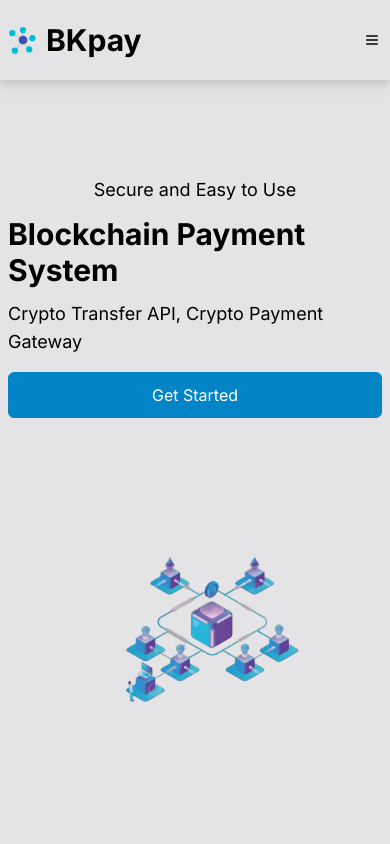
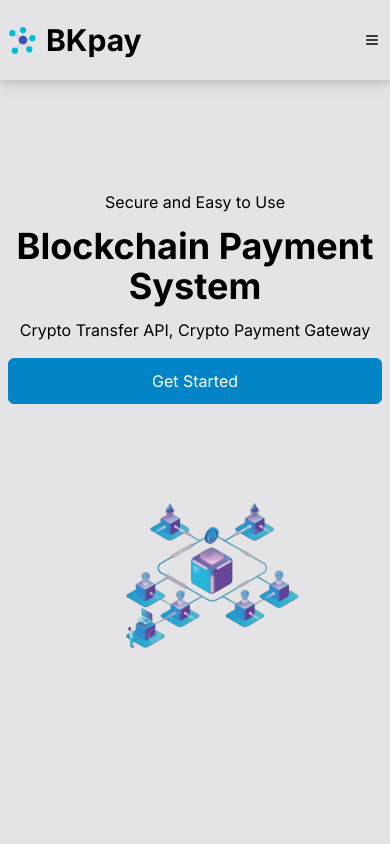
Before and after one commit to BHSK20/blockchain_payment_model, a React (Create React App) app: page / in a window 390 px wide. Shown: the top 844 px of the page. Built offline with nearby package versions, Linux system fonts and the light colour scheme.

Commit message:
fix responsive

```diff
--- a/src/components/shared/Hero.jsx
+++ b/src/components/shared/Hero.jsx
@@ -10,13 +10,13 @@ export default function Hero() {
       <div className="grid md:grid-cols-2 max-w-[1240px] m-auto">
         {/* items-center md:items-start */}
         <div className="flex flex-col justify-center md:items-start w-full px-2 py-20 items-center">
-          <p className="text-lg lg:text-xl xl:text-2xl">
+          <p className="text-base md:text-lg lg:text-xl xl:text-2xl text-center md:text-left">
             Secure and Easy to Use
           </p>
-          <h1 className="py-3 text-3xl md:text-5xl lg:text-6xl xl:text-7xl font-bold">
+          <h1 className="py-3 text-4xl md:text-5xl lg:text-6xl xl:text-7xl font-bold text-center md:text-left">
             Blockchain Payment System
           </h1>
-          <p className="text-lg lg:text-xl xl:text-2xl">
+          <p className="text-base md:text-lg lg:text-xl xl:text-2xl text-center md:text-left">
             Crypto Transfer API, Crypto Payment Gateway
           </p>
           <button className="py-3 px-6 w-full md:w-[60%] my-4">
@@ -25,7 +25,7 @@ export default function Hero() {
         </div>
         <div>
           <img
-            className="translate-x-24 w-[60%] md:w-full md:translate-x-0"
+            className="translate-x-24 -translate-y-10 w-[60%] md:w-full md:translate-x-0 md:translate-y-6"
             src={bgImg}
             alt="/"
           />
--- a/src/components/shared/Navbar.jsx
+++ b/src/components/shared/Navbar.jsx
@@ -13,7 +13,7 @@ export default function Navbar() {
   return (
     <div className="w-screen h-[80px] z-10 bg-zinc-200 fixed drop-shadow-lg">
       <div className="px-2 flex justify-between items-center w-full h-full">
-        <div className="flex items-center gap-2">
+        <div className="flex items-center gap-2 xl:translate-x-36 translate-x-0">
           {/* <FcBullish className="text-3xl sm:text-4xl" /> */}
           <FcMindMap className="text-3xl sm:text-4xl" />
           <h1 className="text-3xl font-bold mr-4 sm:text-4xl">BKpay</h1>
@@ -45,7 +45,7 @@ export default function Navbar() {
             </li> */}
           </ul>
         </div>
-        <div className="hidden md:flex pr-4">
+        <div className="hidden md:flex pr-4 xl:-translate-x-36 translate-x-0">
           <button className="border-none bg-transparent text-black mr-4">
             Log In
           </button>
--- a/src/components/shared/Services.jsx
+++ b/src/components/shared/Services.jsx
@@ -12,7 +12,7 @@ export default function Services() {
   return (
     <div
       name="services"
-      className="md:px-14 px-4 py-10 max-w-sceen-2xl mx-auto"
+      className="md:px-10 px-4 py-10 max-w-sceen-2xl mx-auto"
     >
       {/* services introduction */}
       <div className="mt-10 md:w-1/2 mx-auto text-center">
```
